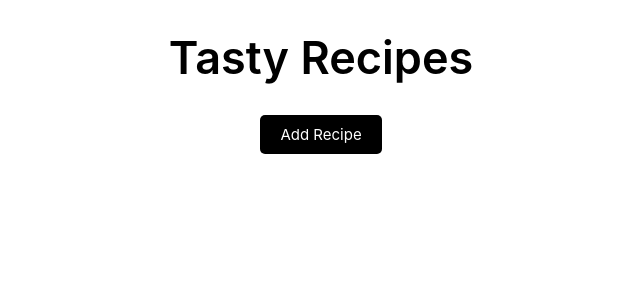
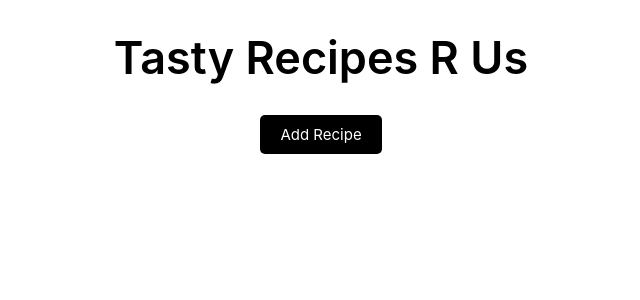
Before and after one commit to andrewdaiza/tasty-recipes-r-us, a React (Create React App) app: page / in a window 1280 px wide. Shown: the top 300 px of the page, without its empty margins (319-959 px from the left). Built offline with nearby package versions, Linux system fonts and the light colour scheme; no server answers.

Commit message:
form edit submit id

```diff
--- a/src/components/Home.js
+++ b/src/components/Home.js
@@ -99,7 +99,7 @@ const Home = () => {
           </button>
         )}
         <div className='flex-center'>
-          <div className='header'>Tasty Recipes</div>
+          <div className='header'>Tasty Recipes R Us</div>
           <div>
             <button className='btn' onClick={() => handleAddButton()}>
               Add Recipe
--- a/src/components/RecipeFormEdit.js
+++ b/src/components/RecipeFormEdit.js
@@ -100,7 +100,7 @@ const RecipeForm = ({ editRecipe, selectedRecipe, toggleEditView }) => {
       return;
     } else {
       editRecipe({
-        uuid: selectedRecipe.uuid,
+        id: selectedRecipe.id,
         title: inputTitle,
         description: inputDesc,
         servings: Number(inputServings),
```
